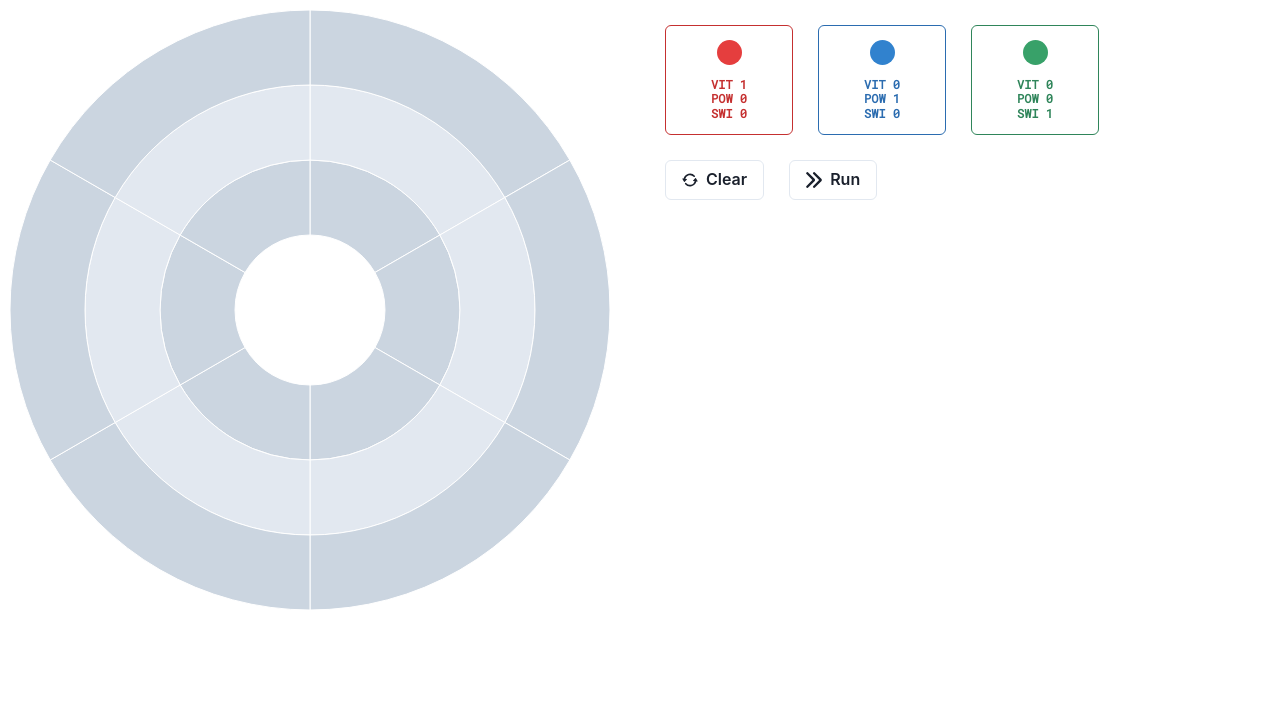
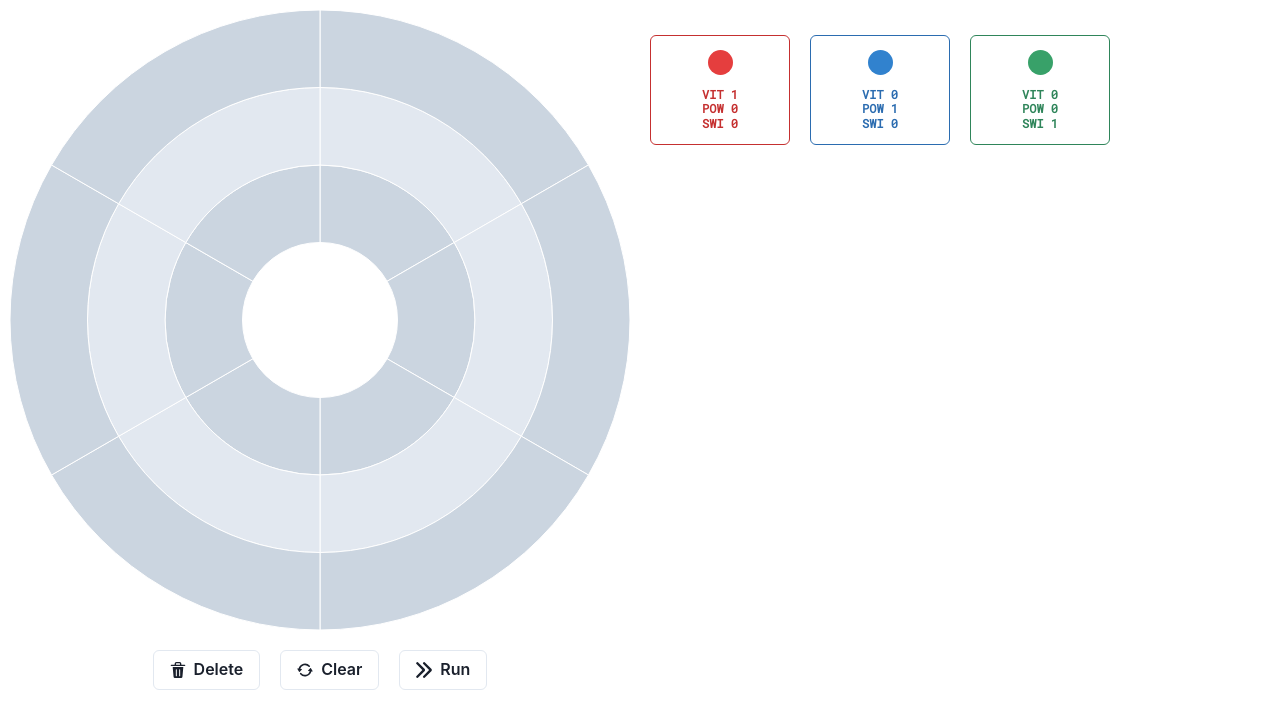
Before and after one commit to KoJoVe/atomgame, a React (Create React App) app: page / in a window 1280 px wide. Shown: the top 728 px of the page. Built offline with nearby package versions, Linux system fonts and the light colour scheme.

Commit message:
Adds delete particle funcionality

```diff
--- a/src/App.tsx
+++ b/src/App.tsx
@@ -9,8 +9,8 @@ import Controls from "./components/controls";
 import { Cell } from "./types/cell";
 
 import { runCellPhaseAction, startRound } from "./slices/round";
-import { selectDeckCard } from "./slices/deck";
-import { hoverCell, insertParticle, restartBoard, unhoverCell } from "./slices/board";
+import { selectDeckCard, toggleDeleting } from "./slices/deck";
+import { deleteParticle, hoverCell, insertParticle, restartBoard, unhoverCell } from "./slices/board";
 
 import { useDispatch, useSelector } from "./hooks/game";
 
@@ -19,6 +19,7 @@ export const App = () => {
 
   const cells = useSelector(game => game.board.cells);
   const cards = useSelector(game => game.deck.cards);
+  const deleting = useSelector(game => game.deck.deleting);
   const roundActive = useSelector(game => game.round.queue.length > 0 || game.round.current !== undefined);
   const currentParticle = useSelector(game => game.round.current);
   const hoveredCell = useSelector(game => game.board.hovered);
@@ -26,12 +27,12 @@ export const App = () => {
   const selectedParticle = useSelector(game => selectedParticleIndex !== undefined && game.deck.cards[selectedParticleIndex]);
 
   const onClickCell = (cell: Cell) => roundActive ? dispatch(runCellPhaseAction(cell)) :
+    deleting ? dispatch(deleteParticle(cell)) :
     selectedParticle && dispatch(insertParticle({ ...cell, particle: selectedParticle }));
   const onEnterCell = (cell: Cell) => dispatch(hoverCell(cell));
   const onLeaveCell = () => dispatch(unhoverCell());
-
   const onSelectCard = (index: number) => dispatch(selectDeckCard(index));
-
+  const onClickDelete = () => dispatch(toggleDeleting());
   const onClickClear = () => dispatch(restartBoard());
   const onClickRun = () => dispatch(startRound());
 
@@ -49,16 +50,18 @@ export const App = () => {
           onClickCell={onClickCell}
           onEnterCell={onEnterCell}
           onLeaveCell={onLeaveCell} />
+        <Controls
+          disabled={roundActive}
+          deleting={deleting}
+          onClickDelete={onClickDelete}
+          onClickClear={onClickClear}
+          onClickRun={onClickRun} />
       </Section>
       <Section>
         <Deck
           cards={cards}
           selected={selectedParticleIndex}
           onSelectCard={onSelectCard} />
-        <Controls
-          disabled={roundActive}
-          onClickClear={onClickClear}
-          onClickRun={onClickRun} />
       </Section>
     </Box>
   );
--- a/src/components/board.tsx
+++ b/src/components/board.tsx
@@ -23,7 +23,7 @@ export interface BoardProps {
 export const Board: FunctionComponent<BoardProps> = (props) => {
   const width = (props as any).w || 0;
   const padding = 10;
-  const radius = width/2 - (2*padding);
+  const radius = width/2 - (padding);
 
   const getBoardStyle = () => {
     return {
--- a/src/components/controls.tsx
+++ b/src/components/controls.tsx
@@ -1,19 +1,30 @@
 import React, { FunctionComponent } from "react";
 import { Box, Button } from "@chakra-ui/react";
-import { ArrowRightIcon, RepeatIcon } from "@chakra-ui/icons";
+import { ArrowRightIcon, DeleteIcon, RepeatIcon } from "@chakra-ui/icons";
 
 export interface ControlsProps {
   disabled?: boolean;
+  deleting?: boolean;
   onClickClear: () => void;
+  onClickDelete: () => void;
   onClickRun: () => void;
 }
 
 export const Controls: FunctionComponent<ControlsProps> = (props) => {
   return (
-    <Box>
+    <Box textAlign={`center`} mt={`30px`}>
       <Button
-        ml={25}
-        mt={25}
+        ml={`10px`}
+        mr={`10px`}
+        disabled={props.disabled}
+        onClick={props.onClickDelete}
+        leftIcon={<DeleteIcon />}
+        variant={props.deleting ? "solid" : "outline"}>
+        Delete
+      </Button>
+      <Button
+        ml={`10px`}
+        mr={`10px`}
         disabled={props.disabled}
         onClick={props.onClickClear}
         leftIcon={<RepeatIcon />}
@@ -21,8 +32,8 @@ export const Controls: FunctionComponent<ControlsProps> = (props) => {
         Clear
       </Button>
       <Button
-        ml={25}
-        mt={25}
+        ml={`10px`}
+        mr={`10px`}
         disabled={props.disabled}
         onClick={props.onClickRun}
         leftIcon={<ArrowRightIcon />}
--- a/src/components/deck.tsx
+++ b/src/components/deck.tsx
@@ -25,9 +25,9 @@ export const Deck: FunctionComponent<DeckProps> = (props) => {
     return {
       ...getButtonStyle(),
       display: `inline`,
-      width: `${20}%`,
+      width: `calc(25% - 20px)`,
       height: `${110}px`,
-      margin: `25px 0 0 25px`,
+      margin: `10px`
     }
   }
 
@@ -36,7 +36,7 @@ export const Deck: FunctionComponent<DeckProps> = (props) => {
   }
 
   return (
-    <Box>
+    <Box mt={`25px`}>
       { props.cards.map((p, i) =>
         <Button key={`card-${i}`} colorScheme={generateParticleColor(p)}
           { ...getCardStyle() }
--- a/src/generators/deck.ts
+++ b/src/generators/deck.ts
@@ -19,6 +19,6 @@ export const generateDeck = (): Particle[] => {
       vitality: 0,
       power: 0,
       swiftness: 1,
-    },
+    }
   ]
 }
--- a/src/slices/board.ts
+++ b/src/slices/board.ts
@@ -8,7 +8,8 @@ import {
   MoveParticleAction,
   UpdateParticleAction,
   SwapParticlesAction,
-  SetupCellAction
+  SetupCellAction,
+  DeleteParticleAction
 } from "../types/board";
 import { Cell } from '../types/cell';
 
@@ -36,6 +37,10 @@ export const boardSlice = createSlice({
       if (!board.cells[payload.sector][payload.level].particle) {
         board.cells[payload.sector][payload.level].particle = { ...payload.particle, id: Date.now() };
       }
+    },
+    deleteParticle: (board: Board, action: PayloadAction<DeleteParticleAction>) => {
+      const { payload } = action;
+      board.cells[payload.sector][payload.level].particle = undefined;
     },
     moveParticle: (board: Board, action: PayloadAction<MoveParticleAction>) => {
       const { payload } = action;
@@ -132,6 +137,7 @@ export const {
   hoverCell,
   unhoverCell,
   insertParticle,
+  deleteParticle,
   moveParticle,
   updateParticle,
   swapParticles,
--- a/src/slices/deck.ts
+++ b/src/slices/deck.ts
@@ -11,9 +11,10 @@ export const deckSlice = createSlice({
   } as Deck,
   reducers: {
     selectDeckCard: (deck: Deck, action: PayloadAction<number>) => { deck.selected = action.payload },
+    toggleDeleting: (deck: Deck) => { deck.deleting = !deck.deleting },
     resetDeck: (deck: Deck) => { deck.cards = generateDeck() }
   },
 })
 
-export const { selectDeckCard } = deckSlice.actions;
+export const { selectDeckCard, toggleDeleting } = deckSlice.actions;
 export const deckReducer = deckSlice.reducer;
--- a/src/types/board.ts
+++ b/src/types/board.ts
@@ -5,6 +5,11 @@ import { ParticleProperties } from "../helpers/particle";
 import { Cell } from "./cell";
 import { Particle } from "./particle";
 import { PhaseAction } from "./phase";
+
+export interface DeleteParticleAction {
+  sector: number;
+  level: number;
+}
 
 export interface InsertParticleAction {
   sector: number;
--- a/src/types/deck.ts
+++ b/src/types/deck.ts
@@ -3,4 +3,5 @@ import { Particle } from "./particle";
 export type Deck = {
   cards: Particle[];
   selected?: number;
+  deleting?: boolean;
 }
```
